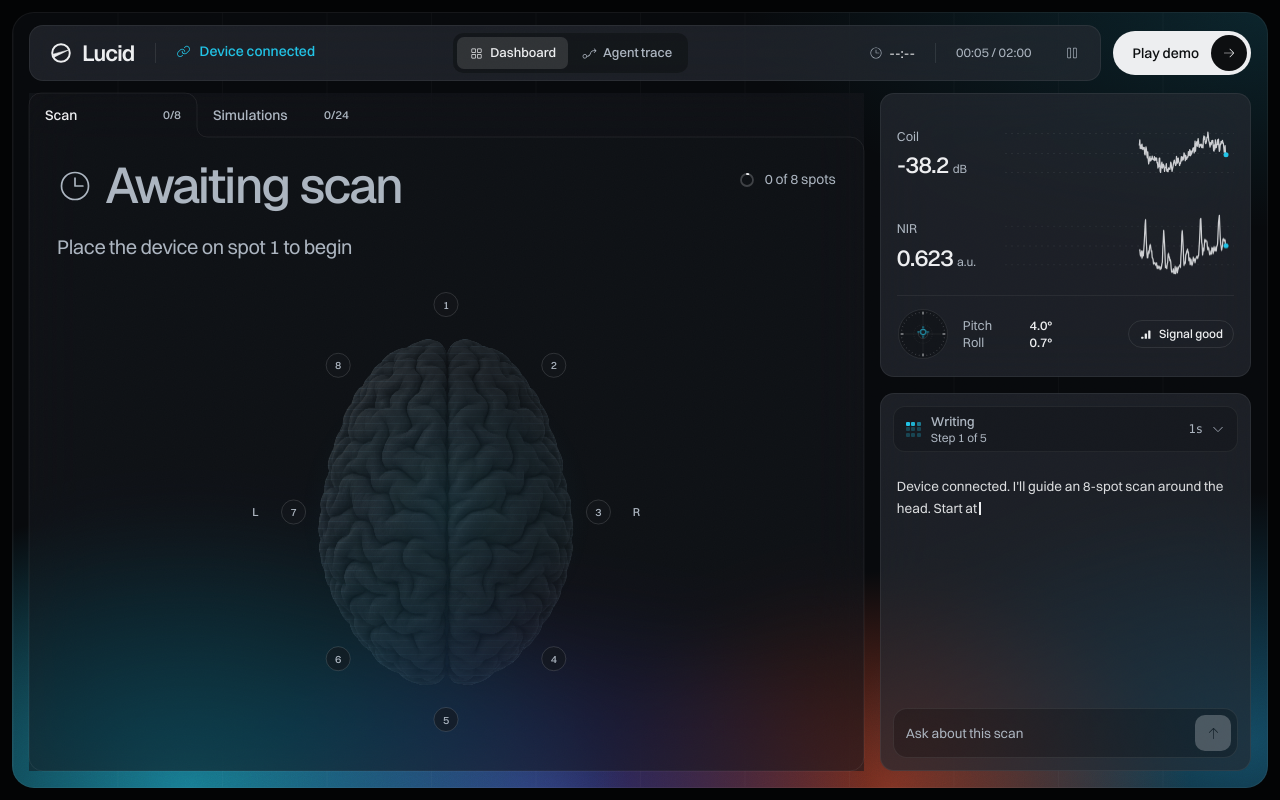
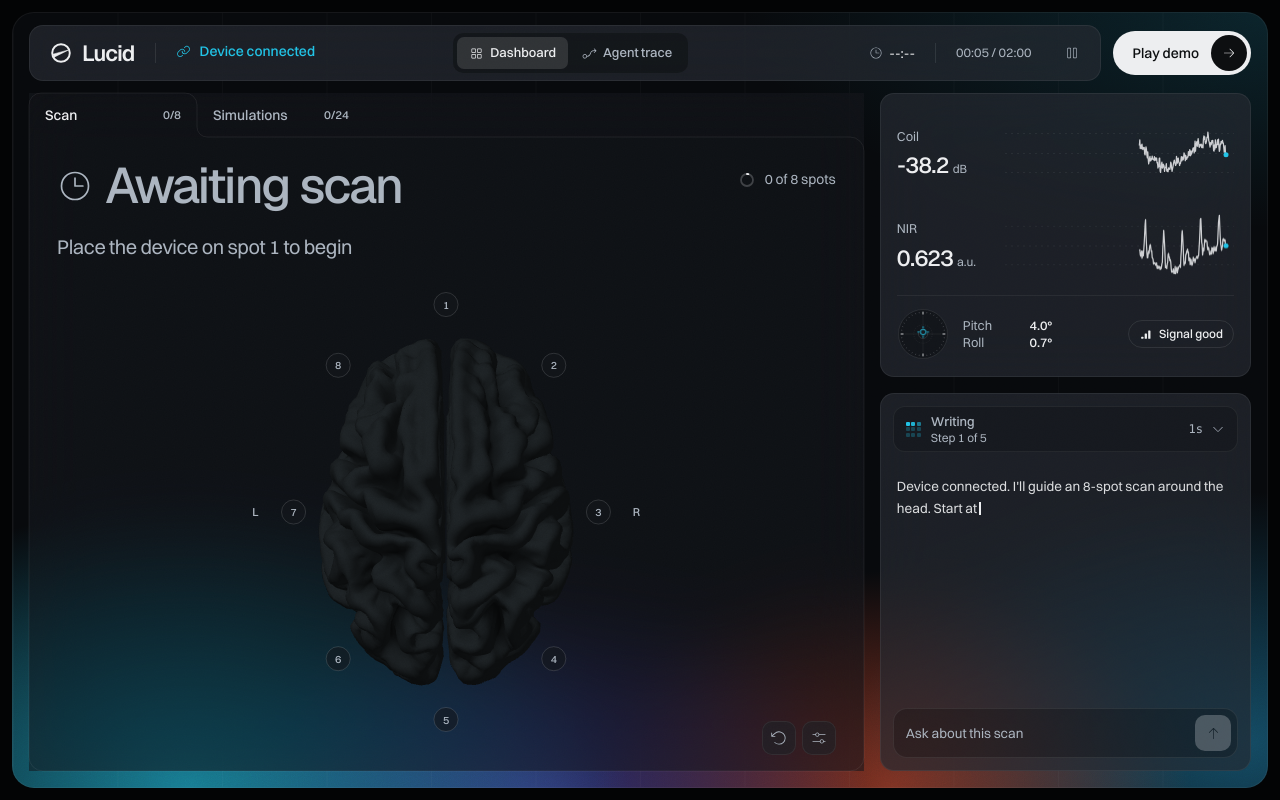
Before and after one commit to at350/hackprinceton-fall-2026, a Next.js app: page / in a window 1280 px wide. Built offline with nearby package versions, Linux system fonts and the light colour scheme.

Commit message:
Integrate lazy 3D scan view with folding controls and 2D fallback

```diff
--- a/app/globals.css
+++ b/app/globals.css
@@ -246,3 +246,55 @@ body {
     transition-duration: 0.01ms !important;
   }
 }
+
+/* The Scan stage's compact, keyboard-accessible anatomy controls. */
+.brain-tool {
+  display: grid;
+  place-items: center;
+  width: 34px;
+  height: 34px;
+  border-radius: 10px;
+  color: var(--muted);
+  cursor: pointer;
+}
+.brain-tool:hover, .brain-tool[aria-expanded="true"] { color: var(--text); background: rgba(48, 53, 62, 0.8); }
+.brain-tools, .brain-controls { right: calc((min(100cqw, 100cqh) - 100cqw) / 2); }
+.brain-controls {
+  position: absolute;
+  bottom: 44px;
+  width: min(238px, 90%);
+  padding: 16px;
+  background: rgba(25, 28, 34, 0.92);
+}
+.brain-controls label + label { margin-top: 16px; }
+.brain-slider {
+  appearance: none;
+  -webkit-appearance: none;
+  display: block;
+  width: 100%;
+  height: 24px;
+  background-size: 100% 3px;
+  background-position: center;
+  background-repeat: no-repeat;
+  border-radius: 3px;
+  margin: 5px 0 0;
+  cursor: pointer;
+}
+.brain-slider::-webkit-slider-thumb {
+  appearance: none;
+  -webkit-appearance: none;
+  width: 11px;
+  height: 11px;
+  border-radius: 50%;
+  background: var(--text);
+  border: 2px solid #20242a;
+  box-shadow: 0 0 0 1px rgba(255,255,255,0.35);
+}
+.brain-slider::-moz-range-thumb {
+  width: 7px;
+  height: 7px;
+  border-radius: 50%;
+  background: var(--text);
+  border: 2px solid #20242a;
+  box-shadow: 0 0 0 1px rgba(255,255,255,0.35);
+}
--- /dev/null
+++ b/components/Brain3DView.tsx
@@ -0,0 +1,59 @@
+"use client";
+
+import { useEffect, useId, useRef, useState } from "react";
+import { DEFAULT_FOLDING, type FoldingParameters } from "@/lib/brain-geometry";
+import { createBrainScene } from "@/lib/brain-scene";
+import { BrainOverlay, type BrainViewProps } from "./BrainView";
+import { IconResetView, IconSliders } from "./icons";
+
+export default function Brain3DView({ scan, spots, current, onReady, onFailure }: Omit<BrainViewProps, "run"> & { onReady: () => void; onFailure: () => void }) {
+  const canvas = useRef<HTMLCanvasElement>(null);
+  const overlay = useRef<SVGGElement>(null);
+  const scene = useRef<ReturnType<typeof createBrainScene> | null>(null);
+  const [ready, setReady] = useState(false);
+  const [open, setOpen] = useState(false);
+  const [parameters, setParameters] = useState<FoldingParameters>({ ...DEFAULT_FOLDING });
+  const panelId = useId();
+  const toggle = useRef<HTMLButtonElement>(null);
+
+  useEffect(() => {
+    let active = true;
+    try {
+      scene.current = createBrainScene(canvas.current!, overlay.current!, () => {
+        if (active) { setReady(true); onReady(); }
+      }, () => { if (active) onFailure(); });
+    } catch { onFailure(); }
+    return () => { active = false; scene.current?.dispose(); scene.current = null; };
+  }, [onReady, onFailure]);
+  useEffect(() => { scene.current?.setParameters(parameters); }, [parameters]);
+  useEffect(() => { scene.current?.setScan(scan); }, [scan]);
+
+  return (
+    <div className="absolute inset-0" style={{ visibility: ready ? "visible" : "hidden" }}>
+      <canvas ref={canvas} className="absolute inset-0 size-full cursor-grab rounded-[14px] outline-offset-[-2px]" style={{ touchAction: "none" }} tabIndex={0} role="img" aria-label="Interactive 3D brain. Drag or use arrow keys to orbit; release to return to the view from above. Home resets the view." />
+      <BrainOverlay spots={spots} current={current} groupRef={overlay} />
+      <div className="brain-tools absolute bottom-0 flex items-center gap-1.5">
+        <button type="button" className="brain-tool glass" onClick={() => scene.current?.resetView()} aria-label="Reset brain view" title="Reset view"><IconResetView size={18} /></button>
+        <button ref={toggle} type="button" className="brain-tool glass" aria-label="Adjust cortical folding" aria-expanded={open} aria-controls={panelId} title="Cortical folding" onClick={() => setOpen(!open)}><IconSliders size={18} /></button>
+      </div>
+      {open && (
+        <section id={panelId} className="brain-controls glass" aria-label="Cortical folding" onKeyDown={(event) => { if (event.key === "Escape") { setOpen(false); toggle.current?.focus(); } }}>
+          <div className="mb-4 flex items-center justify-between gap-5">
+            <h3 className="text-[13px] font-medium text-text">Cortical folding</h3>
+            <button type="button" className="text-[12px] text-muted hover:text-text" onClick={() => setParameters({ ...DEFAULT_FOLDING })}>Reset</button>
+          </div>
+          {([
+            { key: "folding", label: "Folding", max: 100, left: "Smooth", right: "Folded" },
+            { key: "depth", label: "Fold depth", max: 200, left: "Shallow", right: "Deep" },
+          ] as const).map(({ key, label, max, left, right }) => (
+            <label key={key} className="block text-[13px] text-muted">
+              <span className="flex items-center justify-between"><span>{label}</span><output className="tabular-nums text-text">{Math.round(parameters[key] * 100)}%</output></span>
+              <input type="range" className="brain-slider" min={0} max={max} step={1} value={Math.round(parameters[key] * 100)} aria-label={label} aria-valuetext={`${Math.round(parameters[key] * 100)} percent`} onChange={(event) => setParameters((previous) => ({ ...previous, [key]: Number(event.target.value) / 100 }))} style={{ backgroundImage: `linear-gradient(to right, #acb5c0 ${parameters[key] * 10000 / max}%, rgba(255,255,255,0.12) ${parameters[key] * 10000 / max}%)` }} />
+              <span className="flex justify-between text-[11px] text-muted"><span>{left}</span><span>{right}</span></span>
+            </label>
+          ))}
+        </section>
+      )}
+    </div>
+  );
+}
--- a/components/BrainView.tsx
+++ b/components/BrainView.tsx
@@ -13,7 +13,7 @@ const MARKER_R = 1.16;
 const FILL_MS = 1400;
 
 /** Canvas: dim brain everywhere, lit brain + heat where scanned, growing from the finished spot. */
-function BrainCanvas({ scan }: { scan: ScanUpdate | null }) {
+export function BrainCanvas({ scan }: { scan: ScanUpdate | null }) {
   const ref = useRef<HTMLCanvasElement>(null);
   const prev = useRef<HTMLCanvasElement | null>(null);
   const [loaded, setLoaded] = useState(false);
@@ -38,7 +38,7 @@ function BrainCanvas({ scan }: { scan: ScanUpdate | null }) {
     const start = performance.now();
     let raf = 0;
     const frame = () => {
-      const k = Math.min(1, (performance.now() - start) / FILL_MS);
+      const k = matchMedia("(prefers-reduced-motion: reduce)").matches ? 1 : Math.min(1, (performance.now() - start) / FILL_MS);
       const e = 1 - Math.pow(1 - k, 3);
       ctx.clearRect(0, 0, size, size);
       drawDimBrain(ctx, size, 0.14);
@@ -130,7 +130,9 @@ function Marker({ spot }: { spot: ScanSpot }) {
   }
 }
 
-export function BrainView({ scan, spots, current, run }: { scan: ScanUpdate | null; spots: ScanSpot[]; current: number | null; run: number }) {
+export interface BrainViewProps { scan: ScanUpdate | null; spots: ScanSpot[]; current: number | null; run: number }
+
+export function BrainOverlay({ spots, current, groupRef }: Pick<BrainViewProps, "spots" | "current"> & { groupRef?: React.Ref<SVGGElement> }) {
   const vb = `${-VIEW} ${-VIEW} ${VIEW * 2} ${VIEW * 2}`;
   // The stretch of cortex under the coil, as a crisp arc along the brain's edge.
   const senseArc =
@@ -141,16 +143,23 @@ export function BrainView({ scan, spots, current, run }: { scan: ScanUpdate | nu
           return `${i ? "L" : "M"} ${p.x.toFixed(4)} ${p.y.toFixed(4)}`;
         }).join(" ");
   return (
-    <div className="relative" style={{ width: "min(100cqw, 100cqh)", height: "min(100cqw, 100cqh)" }}>
-      <BrainCanvas key={run} scan={scan} />
-      <svg viewBox={vb} className="absolute inset-0 size-full" role="img" aria-label="Brain from above with bleed-likelihood heatmap and 8 scan spots">
+    <svg viewBox={vb} className="pointer-events-none absolute inset-0 size-full" role="img" aria-label="Brain from above with bleed-likelihood heatmap and 8 scan spots">
+      <g ref={groupRef}>
         {senseArc && <path d={senseArc} fill="none" stroke="var(--primary)" strokeWidth={0.012} strokeLinecap="round" />}
         <text x={-0.98} y={0.02} fontSize={0.06} fontWeight={500} fill="var(--muted)" textAnchor="middle">L</text>
         <text x={0.98} y={0.02} fontSize={0.06} fontWeight={500} fill="var(--muted)" textAnchor="middle">R</text>
-        {spots.map((s) => (
-          <Marker key={s.index} spot={s} />
-        ))}
-      </svg>
+        {spots.map((s) => <Marker key={s.index} spot={s} />)}
+      </g>
+    </svg>
+  );
+}
+
+/** Also used when WebGL or the lazy cortex model is unavailable. */
+export function BrainView({ scan, spots, current, run }: BrainViewProps) {
+  return (
+    <div className="relative" style={{ width: "min(100cqw, 100cqh)", height: "min(100cqw, 100cqh)" }}>
+      <BrainCanvas key={run} scan={scan} />
+      <BrainOverlay spots={spots} current={current} />
     </div>
   );
 }
--- /dev/null
+++ b/components/InteractiveBrainView.tsx
@@ -0,0 +1,31 @@
+"use client";
+
+import dynamic from "next/dynamic";
+import { Component, useCallback, useState, type ReactNode } from "react";
+import { BrainCanvas, BrainOverlay, BrainView, type BrainViewProps } from "./BrainView";
+
+const Brain3DView = dynamic(() => import("./Brain3DView"), { ssr: false });
+
+class CortexBoundary extends Component<{ children: ReactNode; fallback: ReactNode }, { failed: boolean }> {
+  state = { failed: false };
+  static getDerivedStateFromError() { return { failed: true }; }
+  render() { return this.state.failed ? this.props.fallback : this.props.children; }
+}
+
+function Cortex({ scan, spots, current }: BrainViewProps) {
+  const [ready, setReady] = useState(false);
+  const [failed, setFailed] = useState(false);
+  const onReady = useCallback(() => setReady(true), []);
+  const onFailure = useCallback(() => { setReady(false); setFailed(true); }, []);
+  return (
+    <div className="relative" style={{ width: "min(100cqw, 100cqh)", height: "min(100cqw, 100cqh)" }} data-brain-view={failed ? "fallback" : ready ? "3d" : "loading"}>
+      {!ready && <><BrainCanvas scan={scan} /><BrainOverlay spots={spots} current={current} /></>}
+      {!failed && <Brain3DView scan={scan} spots={spots} current={current} onReady={onReady} onFailure={onFailure} />}
+    </div>
+  );
+}
+
+export function InteractiveBrainView(props: BrainViewProps) {
+  // A restart discards both the old coverage texture and an in-flight reveal.
+  return <CortexBoundary key={props.run} fallback={<BrainView {...props} />}><Cortex {...props} /></CortexBoundary>;
+}
--- a/components/ScanTab.tsx
+++ b/components/ScanTab.tsx
@@ -3,7 +3,7 @@
 import { AnimatePresence, motion } from "motion/react";
 import type { ScanSpot, ScanUpdate } from "@/lib/types";
 import { useDash } from "@/lib/useDash";
-import { BrainView } from "./BrainView";
+import { InteractiveBrainView } from "./InteractiveBrainView";
 import { IconClock, Ring } from "./icons";
 import { EASE_ENTER, EASE_MASK, SCAN_STATUS } from "./ui";
 
@@ -108,7 +108,7 @@ export function ScanTab() {
 
       <div className="mt-2 min-h-0 flex-1" style={{ containerType: "size" }}>
         <div className="flex size-full items-center justify-center">
-          <BrainView scan={scan} spots={spots} current={current} run={run} />
+          <InteractiveBrainView scan={scan} spots={spots} current={current} run={run} />
         </div>
       </div>
     </div>
--- a/components/icons.tsx
+++ b/components/icons.tsx
@@ -172,3 +172,9 @@ export function Ring({ progress, size = 13 }: { progress: number; size?: number
     </svg>
   );
 }
+
+/** Phosphor light (MIT), via api.iconify.design. */
+export const IconSliders = (p: P) => <Svg {...p} body={"<path fill=\"currentColor\" d=\"M40 86h34.6a30 30 0 0 0 58.8 0H216a6 6 0 0 0 0-12h-82.6a30 30 0 0 0-58.8 0H40a6 6 0 0 0 0 12m64-24a18 18 0 1 1-18 18a18 18 0 0 1 18-18m112 108h-18.6a30 30 0 0 0-58.8 0H40a6 6 0 0 0 0 12h98.6a30 30 0 0 0 58.8 0H216a6 6 0 0 0 0-12m-48 24a18 18 0 1 1 18-18a18 18 0 0 1-18 18\"/>"} />;
+
+/** Phosphor light (MIT), via api.iconify.design. */
+export const IconResetView = (p: P) => <Svg {...p} body={"<path fill=\"currentColor\" d=\"M222 128a94 94 0 0 1-92.74 94H128a93.43 93.43 0 0 1-64.5-25.65a6 6 0 1 1 8.24-8.72A82 82 0 1 0 70 70l-.19.19L39.44 98H72a6 6 0 0 1 0 12H24a6 6 0 0 1-6-6V56a6 6 0 0 1 12 0v34.34L61.63 61.4A94 94 0 0 1 222 128\"/>"} />;
```
